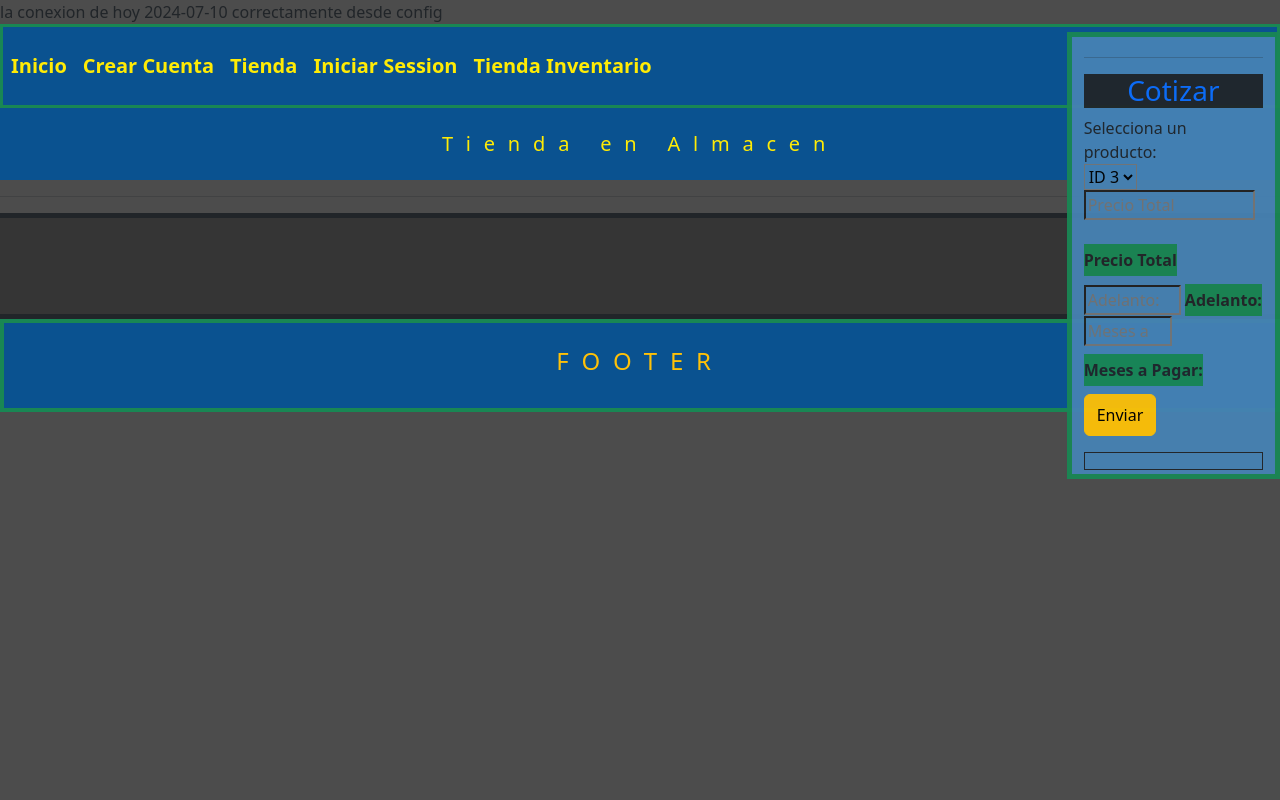
After one commit to frankPerez12bo/nuevo, a PHP site: page /autos/sessiones/tienda_almacen/index.php in a window 1280 px wide. The commit adds this page. Run offline with PHP 8.4, Linux system fonts and the light colour scheme; data that the repository does not hold is empty; some libraries are stand-ins or nearby versions.

Commit message:
Add files via upload

```diff
--- /dev/null
+++ b/autos/app/controllers/login/historial.php
@@ -0,0 +1,3 @@
+<?php include("../../../app/config.php"); ?>
+<?php include("../../../temp/header.php"); ?>
+<?php include("../../../temp/footer.php"); ?>
--- /dev/null
+++ b/autos/public/css/almacen_tienda.css
@@ -0,0 +1,21 @@
+#sectionMain{
+    background-color:rgba(0,0,0,0.3);
+    gap: 2vw;
+}
+#sectionMain p{
+    background-color:rgba(0,0,0,0.5);
+    font-weight: bold;
+    text-align: center;
+    text-shadow: 0px 04px 04px beige;
+}
+#article_main{
+    right: 0;
+    top: 04vh;
+    background:steelblue;
+    opacity: 95%;
+}
+#btn_cotizar{
+    margin-left:07vw;
+}
+#space{
+}
--- /dev/null
+++ b/autos/public/js/cot.js
@@ -0,0 +1,31 @@
+let formulario = document.getElementById('formulario').addEventListener('submit',(e)=>{
+
+    let space = document.getElementById('space');
+    e.preventDefault();
+    //let productSelect = document.getElementById('product_select').value;
+    let precio = parseFloat(document.getElementById('precio').value);
+    let adelanto =document.getElementById('adelanto').value;
+    let meses_pagar = document.getElementById('meses_pagar').value;
+
+    let adelanto_result = Math.round(parseFloat(precio / 100)* adelanto);
+    let año_pagar = meses_pagar / 12;
+    let pagoBruto = parseFloat(precio - adelanto_result);
+    let interes = pagoBruto * 0.18;
+    let interesConvert = parseInt(0.18 * 100);
+    let netoPagar =Math.round(parseFloat(pagoBruto + interes));
+    let mesPago = Math.floor(parseFloat(netoPagar / meses_pagar));
+    space.innerHTML = `
+    <div class="container">
+        <p class="text-white" style="text-shadow:0px 0px 0px white;">Precio : <strong> $${precio} </strong></p>
+        <p class="text-white" style="text-shadow:0px 0px 0px white;">Adelanto es : <strong> $${adelanto_result} del tanto %${adelanto}</strong></p> </strong></p>
+        <p class="text-white" style="text-shadow:0px 0px 0px white;">Tiempo a pagar en Año : <strong> ${año_pagar} Meses : ${meses_pagar}</strong></p> </strong></p>
+        <p class="text-white" style="text-shadow:0px 0px 0px white;">Bruto a pagar : <strong> $${pagoBruto}</strong></p> </strong></p>
+        <p class="text-white" style="text-shadow:0px 0px 0px white;">Interes a pagar es  : <strong> $${interes} del %${interesConvert} de ${pagoBruto}</strong></p> </strong></p>
+        <p class="text-white" style="text-shadow:0px 0px 0px white;">Neto Pagar : <strong> $${netoPagar}</strong></p> </strong></p>
+        <p class="text-white" style="text-shadow:0px 0px 0px white;">Monto pagar por mes : <strong> $${mesPago}</strong></p> </strong></p>
+
+    </div>
+    `;
+
+
+});
--- /dev/null
+++ b/autos/sessiones/tienda_almacen/index.php
@@ -0,0 +1,73 @@
+<?php include("../../app/config.php");
+$sql = "SELECT * FROM `tb_libreria`WHERE 1";
+$sentencia = $pdo->prepare($sql);
+$sentencia->execute();
+$productos = $sentencia->fetchAll(PDO::FETCH_ASSOC);
+?>
+<?php include("../../temp/header.php"); ?>
+<link rel="stylesheet" href="../../public/css/almacen_tienda.css">
+<span class="fluid text-center text-primary">
+    <h5 class="py-4" style="letter-spacing: 01vw;background-color:#0A5290;color:#FFEB05;">Tienda en Almacen</h5>
+</span>
+<hr>
+<section class="fluid row border border-5 border-dark py-5" id="sectionMain">
+
+        <?php foreach ($productos as $producto){?>
+            <span class="col-sm-3 col-md-3 col-lg-3 border border-3 border-info py-2">
+                <div class="card text-start">
+                    <img class="card-img-top" src="holder.js/100px180/" alt="Title" />
+                    <div class="card-body">
+                        <p class="card-text py-1">Provedor : <strong><?php echo $producto['provedor']; ?></strong></p>
+                        <p class="card-text py-1">Producto : <strong><?php echo $producto['producto']."<br> Id: " .$producto['id']; ?></strong></p>
+                        <p class="card-text py-1">Cantidad Inventario : <strong><?php echo $producto['cantidad_inventario']."/unid"; ?></strong></p>
+                        <p class="card-text py-1">Precio unid Inventario : <strong><?php echo "$ ".$producto['precio_unid_inven']; ?></strong></p>
+                        <p class="card-text py-1">Precio unid Venta : <strong><?php echo "$ ".$producto['precio_unid_venta']; ?></strong></p>
+                        <a
+                            name=""
+                            id="btn_cotizar"
+                            class="btn btn-danger"
+                            href="#cotizar"
+                            role="button"
+                            >Cotizar</a
+                        >
+
+                    </div>
+                </div>
+            </span>
+        <?php
+        }?>
+        <article class="col-sm-2 col-md-2 col-lg-2 border border-5 border-success py-1" style="position:absolute;"id="article_main">
+            <hr>
+            <form action="" method="post" enctype="multipart/form-data" id="formulario">
+                <h3 class="text-center text-primary bg-dark" id="cotizar">Cotizar</h3>
+
+                <label for="product_select">Selecciona un producto:</label>
+                <select id="product_select">
+                    <option value="20587.81" data-price="20587.81">ID 3</option>
+                    <option value="17777.85" data-price="17777.85">ID 2</option>
+                    <option value="14892.85" data-price="14892.85">ID 5</option>
+                    <option value="17510.25" data-price="17510.25">ID 4</option>
+                </select>
+                <br>
+                <input type="number" name="precio" id="precio" placeholder="Precio Total" min="0" max="1000000" step="0.001">
+                <label for="precio" class="bg-success py-1 mt-4"><b>Precio Total</b></label>
+                <br>
+
+                <input type="number" name="adelanto" id="adelanto" placeholder="Adelanto:" min="15" max="100" step="10">
+                <label for="adelanto" class="bg-success py-1 mt-2"><b>Adelanto:</b></label>
+
+                <br>
+                <input type="number" name="meses_pagar" id="meses_pagar" placeholder="Meses a Pagar:" min="15" max="60" step="10">
+                <label for="meses_pagar" class="bg-success py-1 mt-2"><b>Meses a Pagar:</b></label>
+
+                <input type="submit" value="Enviar" class="mt-2 py-2 btn btn-warning" id="botonCotizar">
+                <br>
+            </form>
+            <div class="border border-1 border-dark py-2" id="space">
+
+            </div>
+        </article>
+
+</section>
+<script src="../../public/js/cot.js"></script>
+<?php include("../../temp/footer.php"); ?>
--- a/autos/temp/header.php
+++ b/autos/temp/header.php
@@ -51,6 +51,9 @@
                     <li class="nav-item">
                         <a style="color: #FFEB05;" class="nav-link" href="<?php echo $url_base; ?>sessiones/login/index.php"><b>Iniciar Session</b></a>
                     </li>
+                    <li class="nav-item">
+                        <a style="color: #FFEB05;" class="nav-link" href="<?php echo $url_base; ?>sessiones/tienda_almacen/index.php"><b>Tienda Inventario</b></a>
+                    </li>
                 </ul>
             </nav>
         </header>
```
Also changed, not shown: autos/app/controllers/login/add_pruct_inven.php (+39 -7 lines), autos/app/controllers/login/compra_editar.php (+29 -2 lines), autos/app/controllers/login/crear.php (+22 -7 lines), autos/app/controllers/login/ingresoMain.php (+20 -2 lines), 1 other file.
